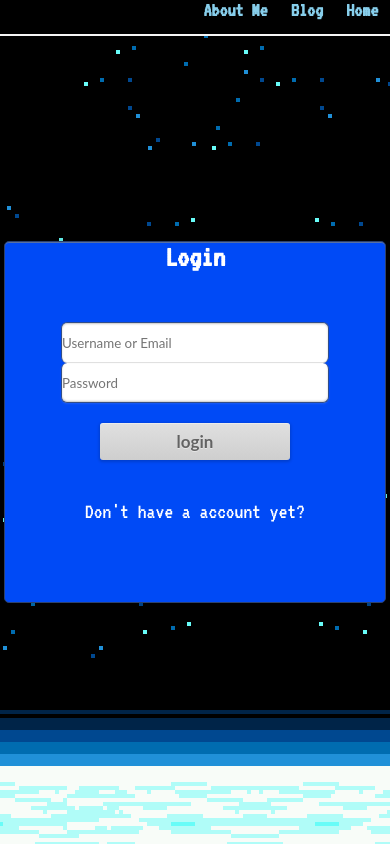
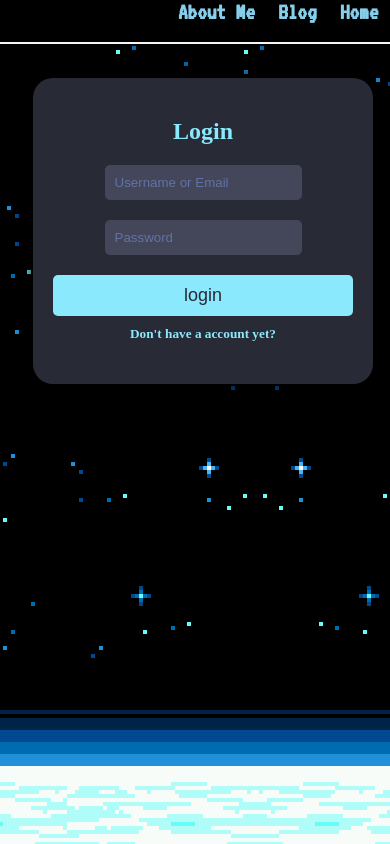
Before and after one commit to kaizen403/playing_with_php, a PHP site: page /blog_login.php in a window 390 px wide. Run offline with PHP 8.4, Linux system fonts and the light colour scheme.

Commit message:
style changes

```diff
--- a/style.css
+++ b/style.css
@@ -87,157 +87,69 @@ body{
   padding-right: 80px;
 }
 
-
-
-
-
-
-
-
-
 .login-form-wrap {
-    background-color: rgb(0, 74, 246);
-    border: 1px solid #2d416d;
-    box-shadow: 0 1px #5670a4 inset, 0 0 10px 5px rgba(0, 0, 0, 0.1);
-    border-radius: 5px;
-    position:fixed;
-    top: 0;
-    bottom: 0;
-    right: 0;
-    left: 0;
-    margin: auto;
-    height: 360px;
-    width: 380px;
-    font-family: VT323;
-  }
-  .login-form-wrap h1 {
-    margin: 0 0 50px 0;
-    padding: 0;
-    font-size: 30px;
-    color: #fff;
+  background-color: #282a36;
+  max-width: 300px;
+  margin: 0 auto;
+  padding: 20px;
+  border-radius: 20px;
+  box-shadow: 0px 0px 20px #000000;
   text-align: center;
-  }
-  .login-form-wrap h5 {
-    margin-top: 40px;
-  }
-  .login-form-wrap h5 > a {
-    display: flex;
-    justify-content: center;
-    font-size: 22px;
-    color: #fff;
-    text-decoration: none;
-    font-weight: 400;
+  margin-top: 20%;
 }
 
-  .login-form input[type=text],
-  .login-form input[type=password],
-  .login-form input[type=email]{
-    width: 70%;
-    height: 25px;
-
-    border: 1px solid #314d89;
-    outline: none;
-    padding: 7px 0;
-    color: #000000;
-    font-weight: 400;
-    font-family: "Lato", sans-serif;
-    cursor: pointer;
-  }
-  .login-form input[type=text] {
-    border-bottom: none;
-    border-radius: 6px 6px;
-    padding-bottom: 8px;
-    box-shadow: 0 -1px 0 #e0e0e0 inset, 0 1px 2px rgba(0, 0, 0, 0.23) inset;
+.login-form-wrap h1 {
+  color: #8be9fd;
+  font-size: 24px;
+  margin-bottom: 20px;
 }
 
-  .login-form input[type=email] {
-
-      border-bottom: none;
-      border-radius: 6px 6px;
-      padding-bottom: 8px;
-      box-shadow: 0 -1px 0 #e0e0e0 inset, 0 1px 2px rgba(0, 0, 0, 0.23) inset;
-  }
-  .login-form input[type=password] {
-    border-top: none;
-    border-radius: 6px 6px;
-    border-color: #000000 5px solid;
-    box-shadow: 0 -1px 2px rgba(0, 0, 0, 0.23) inset, 0 1px 2px rgba(255, 255, 255, 0.1);
-  }
-  .login-form input[type=submit] {
-    font-family: "Lato", sans-serif;
-    font-weight: 400;
-    background: linear-gradient(to bottom, #e0e0e0 0%, #cecece 100%);
-    display: block;
-    margin: 20px auto 0 auto;
-    width: 50%;
-    border: none;
-    border-radius: 3px;
-    padding: 8px;
-    font-size: 17px;
-    color: #636363;
-    text-shadow: 0 1px 0 rgba(255, 255, 255, 0.45);
-    font-weight: 700;
-    box-shadow: 0 1px 3px 1px rgba(0, 0, 0, 0.17), 0 1px 0 rgba(255, 255, 255, 0.36) inset;
+.login-form {
+  display: grid;
+  gap: 20px;
 }
 
-  .eml{
-    display: flex;
-    justify-content: center;
-  }
-  @media only screen and (max-width: 600px) {
-    /* Adjustments for mobile screens */
-
-    /* Background image and overflow */
-    body {
-      overflow: auto;
+.login-form input[type="text"],
+.login-form input[type="password"],
+.login-form input[type="email"] {
+  padding: 10px;
+  border: none;
+  border-radius: 5px;
+  background-color: #44475a;
+  color: #f8f8f2;
+  outline: none;
 }
 
-    /* Topbar */
-    .topbar {
-      height: 4vh;
+.login-form input[type="text"]::placeholder,
+.login-form input[type="password"]::placeholder,
+.login-form input[type="email"]::placeholder {
+  color: #6272a4;
 }
 
-    .anim-text {
-      color: white;
-      font-size: 90px;
-      position: fixed;
-      top: 50%;
-      left: 50%;
-      transform: translate(-50%, -50%);
-      font-family: VT323;
-      overflow: hidden;
-      text-align: center;
-      justify-content: center;
-      align-items: center;
+.login-form input[type="submit"] {
+  cursor: pointer;
+  padding: 10px;
+  border: none;
+  border-radius: 5px;
+  background-color: #8be9fd;
+  color: #282a36;
+  font-size: 18px;
+  transition: background-color 0.5s;
 }
 
-    .text-container {
-      display: inline-block;
-      text-align: center;
+.login-form input[type="submit"]:hover {
+  background-color: #50fa7b;
 }
 
-    .topbar a {
-      font-size: 20px;
+.login-form-wrap h5 {
+  margin-top: 10px;
 }
 
-    /* Scramble effect */
-    .anim-text {
-      font-size: 40px;
-      width: 300px;
+.login-form-wrap h5 a {
+  color: #8be9fd;
+  text-decoration: none;
 }
 
-    /* Social media icons */
-    .links {
-      top: 35%;
-      width: 300px;
+.login-form-wrap h5 a:hover {
+  color: #50fa7b;
 }
-
-    .links a img {
-      max-width: 30px;
-      padding-right: 40px;
-    }
-
-    #spot {
-      max-width: 35px;
-    }
-  }
```
Also changed, not shown: blog_reg.php (+10 -8 lines). Lines whose indentation alone changed are shown as unchanged.
